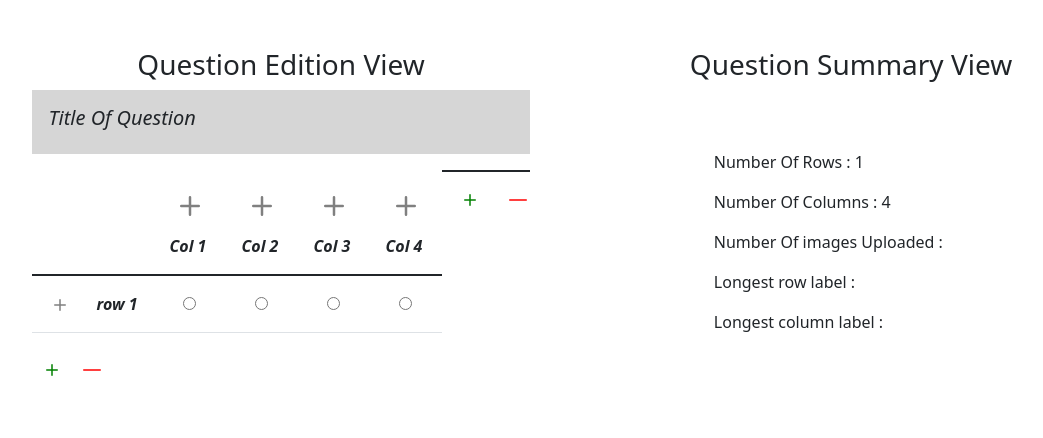
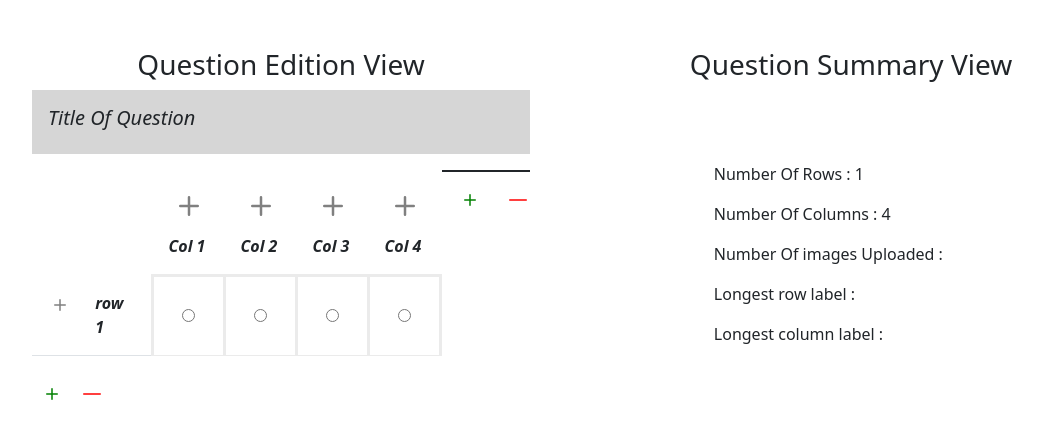
Before and after one commit to beejay321/question_editor, a React (Create React App) app: page / in a window 1280 px wide. Shown: the top 438 px of the page, without its empty margins (74-1117 px from the left). Built offline with nearby package versions, Linux system fonts and the light colour scheme.

Commit message:
Update App.css

```diff
--- a/src/App.css
+++ b/src/App.css
@@ -51,7 +51,7 @@
   width: 40px;
   height: 40px;
   overflow: hidden;
-  /* border-radius: 50%; */
+
 }
 .rowImage {
   width: auto;
@@ -61,25 +61,35 @@
   background-color: #d6d6d6;
 }
 .table {
-  /* background-color: #ebebeb; */
-  /* padding: 10px; */
-  /* border-collapse: separate; */
+  border-collapse: collapse;
   vertical-align: middle !important;
 }
-/* .tableCell {
+.tableCell {
   border: solid 3px;
   border-color: #ebebeb;
-
 }
 .tableRow {
-  border: solid 3px;
+  border: none !important;
   border-color: #ebebeb;
-
-} */
+}
 .rowText {
   font-size: 16px;
   font-weight: bold;
-  /* font-family: "Cavello"; */
-  /* color: #914244; */
-  /* padding: 48px 48px 48px 48px; */
+
 }
+.summaryText {
+  font-size: 16px;
+  font-weight: bold;
+
+}
+.vertical {
+  margin-top: 60px;
+  border-left: 4px solid rgb(75, 75, 75);
+  height: 500px;
+}
+
+@media only screen and (max-width: 992px) {
+  .vertical {
+    display: none;
+  }
+}
```
